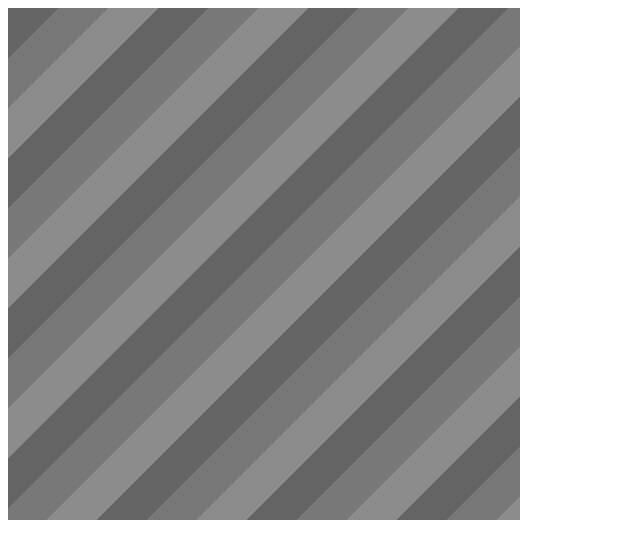
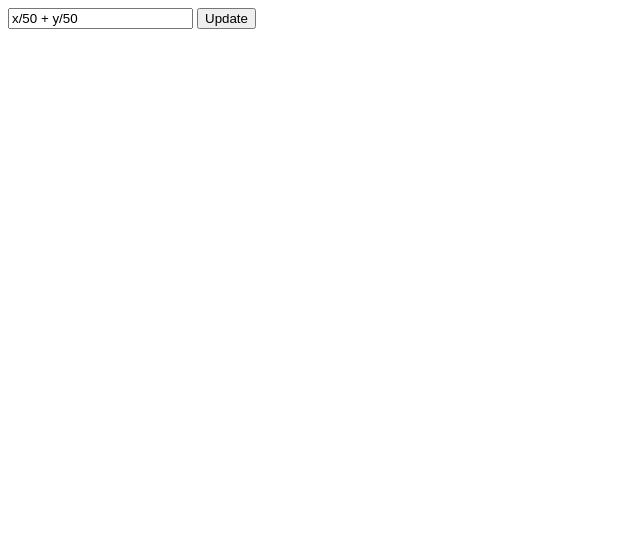
Before and after one commit to emillon/mix2d, a plain HTML site: page index.html in a window 1280 px wide. Shown: the whole page, without its empty margins (0-640 px from the left). Drawn offline with Linux system fonts and the light colour scheme.

Commit message:
let there be eval ()

```diff
--- a/index.html
+++ b/index.html
@@ -4,9 +4,17 @@
     <script src="mix2d.js" type="text/javascript"></script>
   </head>
   <body>
+    <form>
+      <input type="text" id="funfunfun" value="x/50 + y/50" />
+      <input type="button" onclick="update()" value="Update" />
+    </form>
     <canvas id="yeswecanvas" height=512 width=512 />
     <script type="text/javascript">
-      mix2d_draw("yeswecanvas", function(x, y) { return (x/50 + y/50); });
+      function update(){
+        mix2d_draw("yeswecanvas", function(x, y) {
+            return eval(document.getElementById("funfunfun").value);
+            });
+      };
     </script>
   </body>
 </html>
```
